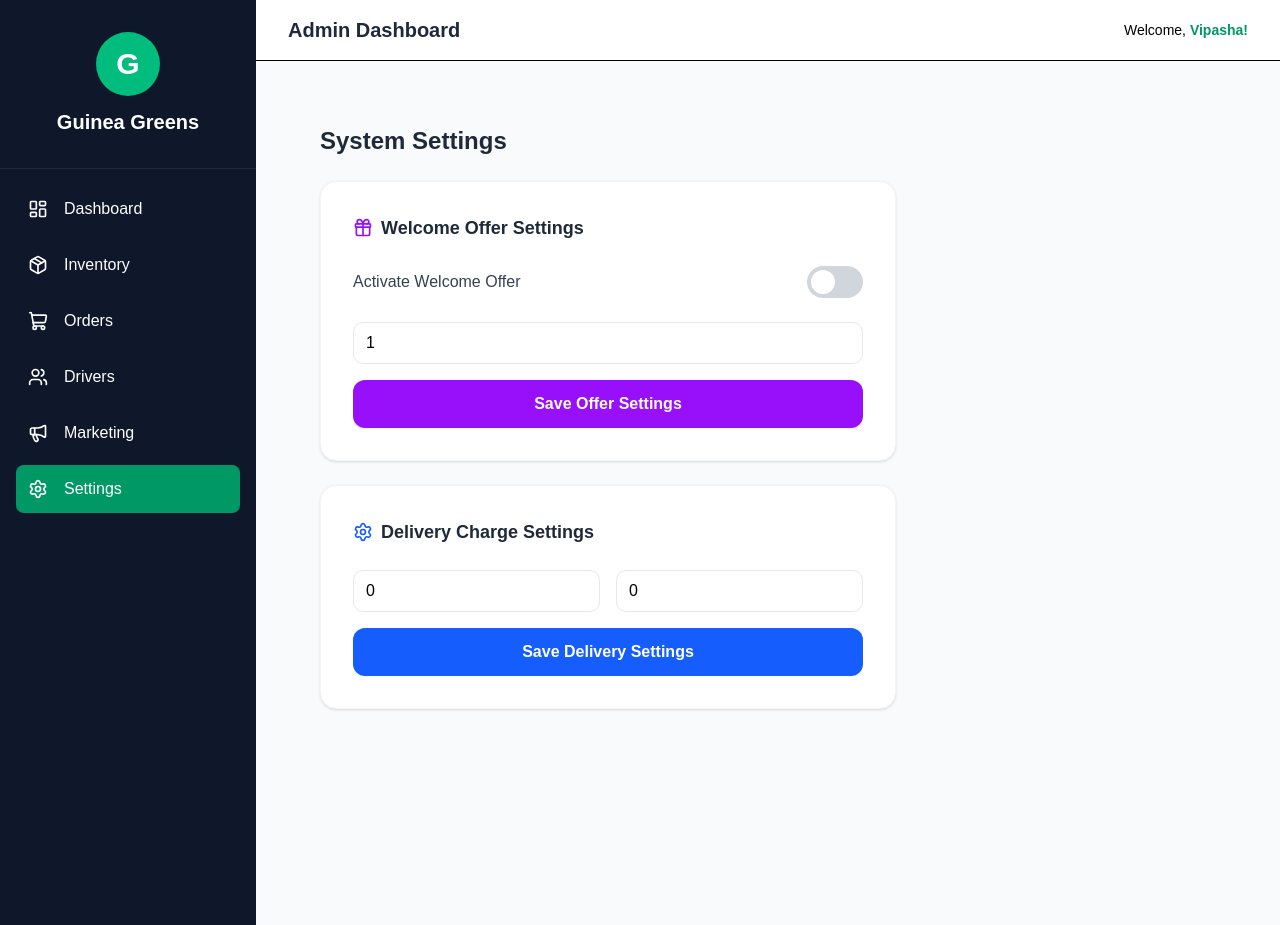
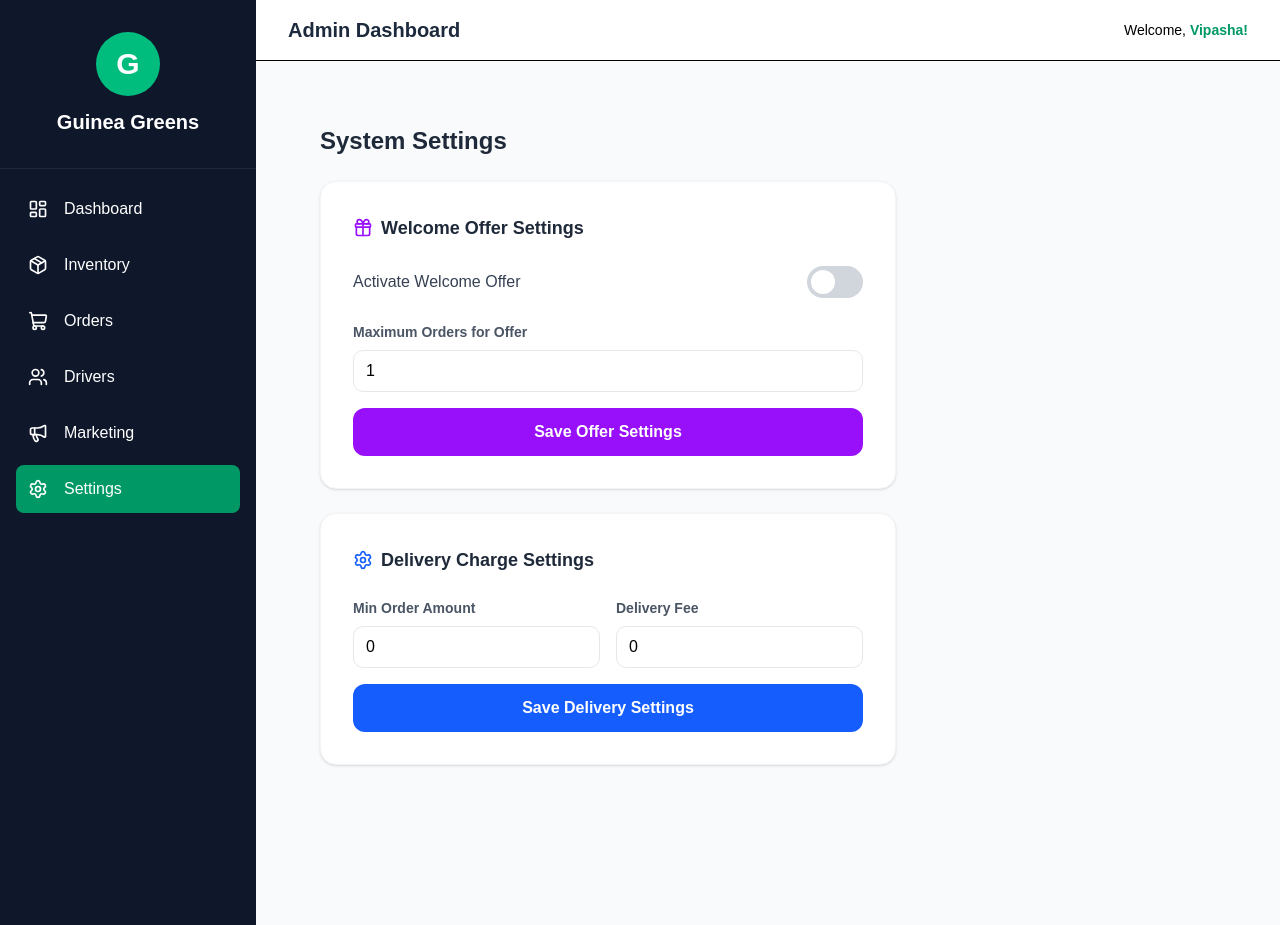
Before and after one commit to vipasha3/guinea-greens-admin, a React (Vite) app: page /settings in a window 1280 px wide. Built offline with nearby package versions, Linux system fonts and the light colour scheme; no server answers; the database is empty.

Commit message:
Your descriptive message here

```diff
--- a/src/pages/Orders.jsx
+++ b/src/pages/Orders.jsx
@@ -41,8 +41,7 @@ const Orders = () => {
     const { data, error } = await supabase
       .from('orders')
       .select('*, riders(name)')
-      .gte('created_at', `${selectedDate}T00:00:00`)
-      .lte('created_at', `${selectedDate}T23:59:59`)
+      .filter('created_at::date', 'eq', selectedDate) // આ લાઇન ટાઈમઝોનનો પ્રોબ્લેમ સોલ્વ કરી દેશે
       .order('created_at', { ascending: false });
 
     setRiders(ridersData || []);
--- a/src/pages/Settings.jsx
+++ b/src/pages/Settings.jsx
@@ -75,8 +75,10 @@ const Settings = () => {
               <div className={`w-6 h-6 bg-white rounded-full transition-transform duration-300 ${offerSettings.active ? 'translate-x-6' : 'translate-x-0'}`} />
             </button>
           </div>
+          <label className="block text-sm font-semibold text-gray-600 mb-2">Maximum Orders for Offer</label>
           <input
             type="number"
+            placeholder="Enter max orders count"
             className="w-full border p-3 rounded-xl mb-4"
             value={offerSettings.maxOrders}
             onChange={(e) => setOfferSettings({...offerSettings, maxOrders: e.target.value})}
@@ -92,8 +94,14 @@ const Settings = () => {
             <SettingsIcon className="text-blue-600" size={20} /> Delivery Charge Settings
           </h3>
           <div className="grid grid-cols-2 gap-4 mb-4">
-            <input type="number" className="border p-3 rounded-xl" value={deliverySettings.minOrder} onChange={(e) => setDeliverySettings({...deliverySettings, minOrder: e.target.value})} />
-            <input type="number" className="border p-3 rounded-xl" value={deliverySettings.fee} onChange={(e) => setDeliverySettings({...deliverySettings, fee: e.target.value})} />
+            <div>
+              <label className="block text-sm font-semibold text-gray-600 mb-2">Min Order Amount</label>
+              <input type="number" placeholder="Min Order" className="w-full border p-3 rounded-xl" value={deliverySettings.minOrder} onChange={(e) => setDeliverySettings({...deliverySettings, minOrder: e.target.value})} />
+            </div>
+            <div>
+              <label className="block text-sm font-semibold text-gray-600 mb-2">Delivery Fee</label>
+              <input type="number" placeholder="Fee" className="w-full border p-3 rounded-xl" value={deliverySettings.fee} onChange={(e) => setDeliverySettings({...deliverySettings, fee: e.target.value})} />
+            </div>
           </div>
           <button onClick={() => saveSettings('delivery')} className="w-full bg-blue-600 text-white py-3 rounded-xl font-bold">
             Save Delivery Settings
```
